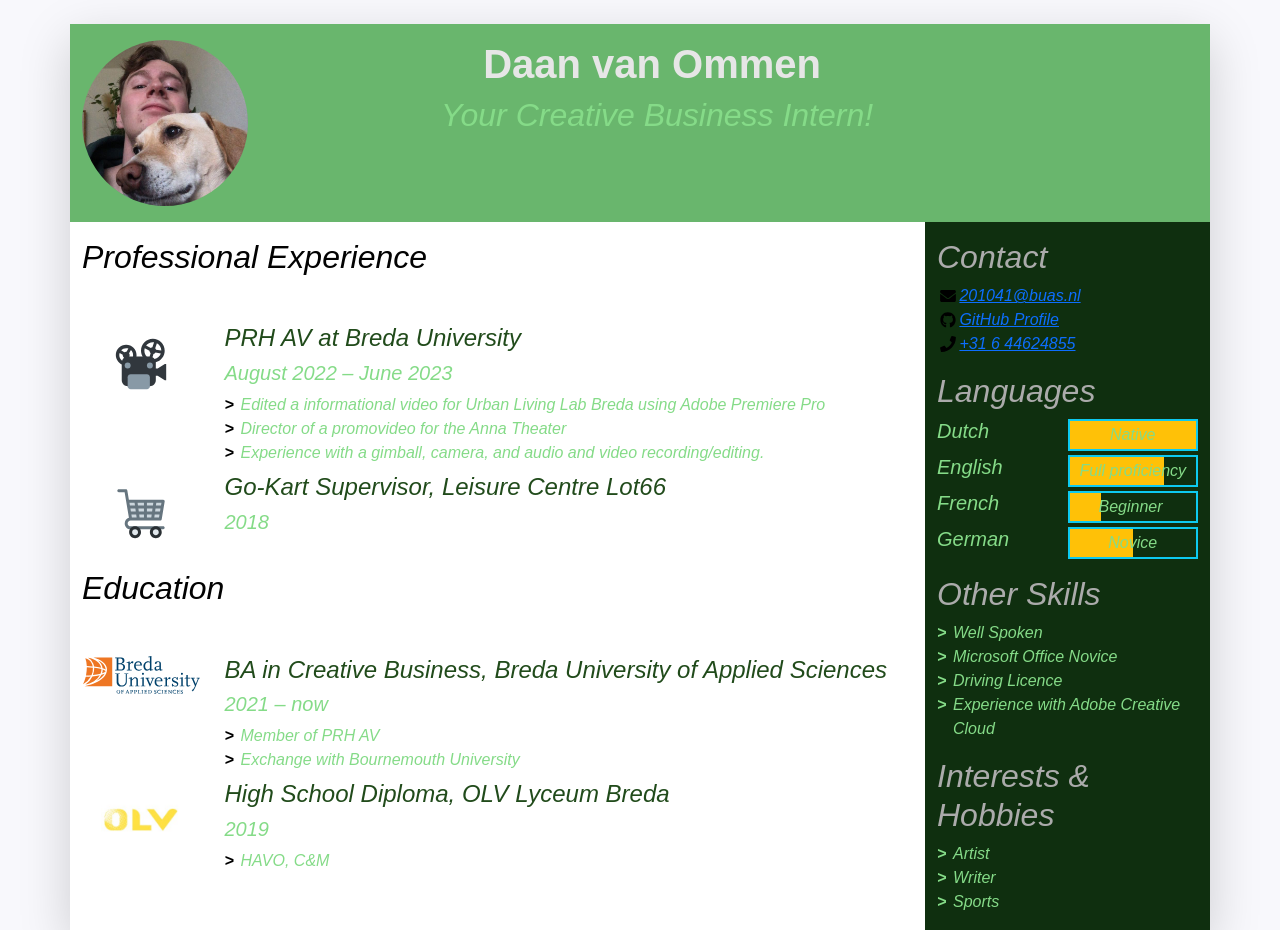
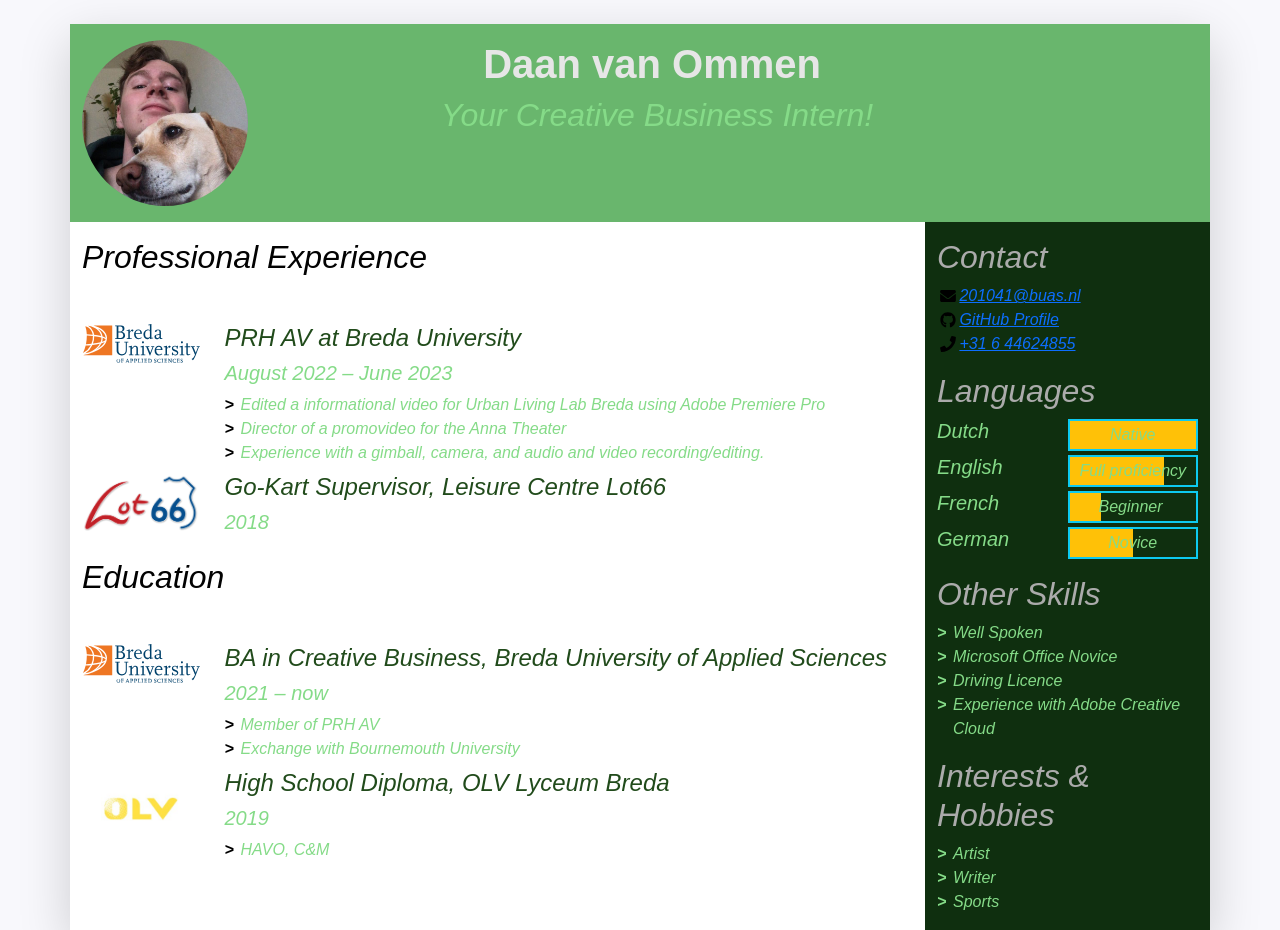
Before and after one commit to Daanvo2702/201041_PRJ4, a plain HTML site: page index.html in a window 1280 px wide. Shown: the top 930 px of the page. Drawn offline with nearby package versions, Linux system fonts and the light colour scheme; a web font is replaced by a local one.

Commit message:
Changed Images

```diff
--- a/index.html
+++ b/index.html
@@ -89,7 +89,7 @@
               <li class="biography-item row mb-2">
                 <!-- We're using a grid inside a grid so we can align logos and text -->
                 <div class="logo-container col-3 col-sm-2 col-md-3 col-lg-2">
-                  <img class="biography-logo mw-100 d-block mx-auto" src="images/employers/projector.svg" alt="Company logo" width="80">
+                  <img class="biography-logo mw-100 d-block mx-auto" src="images/schools/logo-buas.svg" alt="Company logo">
                 </div>
                 <div class="biography-contents col-9 col-sm-10 col-md-9 col-lg-10">
                   <h4 class="color2">PRH AV at Breda University&nbsp;</h4>
@@ -107,7 +107,7 @@
               <li class="biography-item row mb-2">
                 <div class="logo-container col-3 col-sm-2 col-md-3 col-lg-2">
                 <!-- We're using a grid inside a grid so we can align logos and text -->
-                  <img class="biography-logo mw-100 d-block mx-auto" src="images/employers/trolley.svg" alt="Company logo" width="80">
+                  <img class="biography-logo mw-100 d-block mx-auto" src="images/employers/Lot66-Logo.webp" alt="Company logo">
                 </div>
                 <div class="biography-contents col-9 col-sm-10 col-md-9 col-lg-10">
                   <h4 class="color2">Go-Kart Supervisor, Leisure Centre Lot66&nbsp;</h4>
```
Also changed, not shown: images/employers/Lot66-Logo.webp (added).
